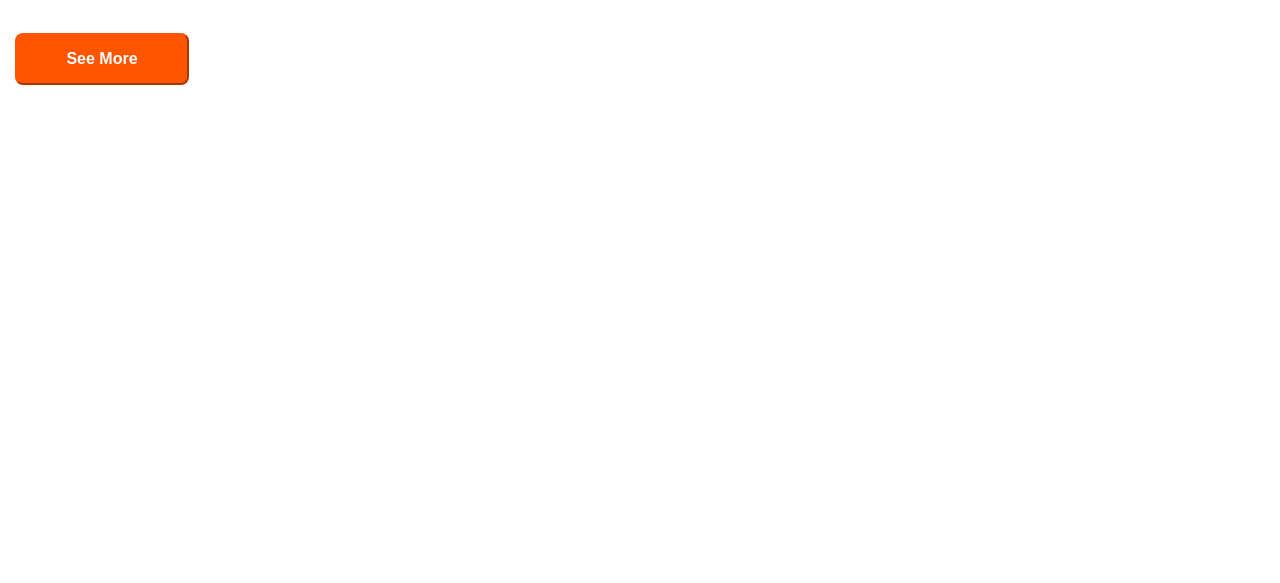
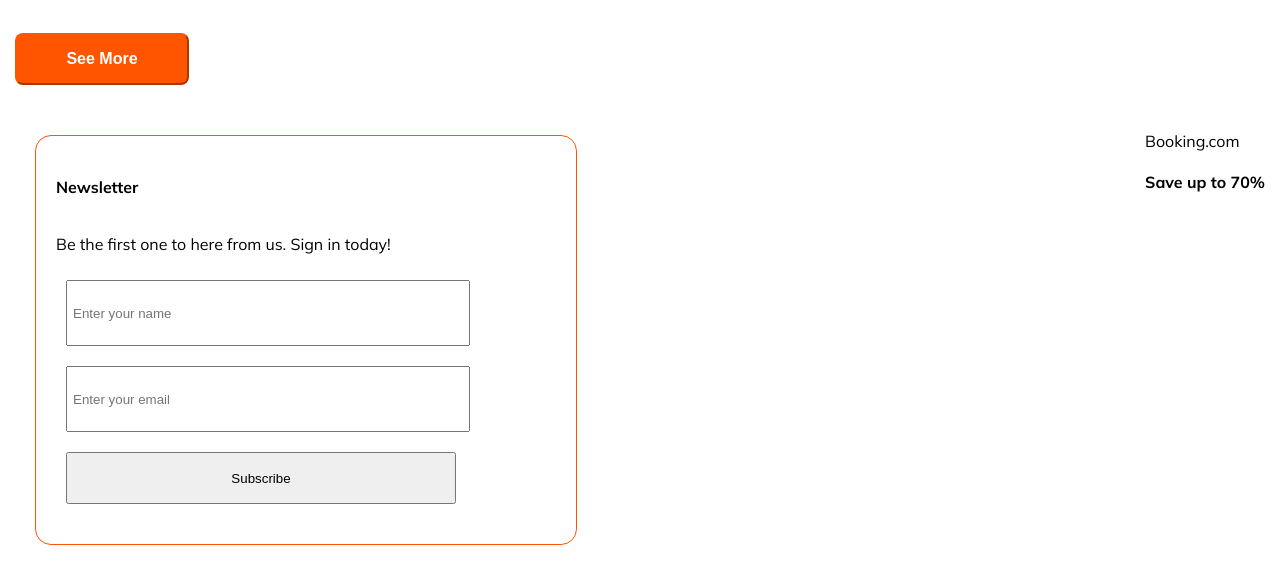
Before and after one commit to Jaheda20/assignment-2-final, a plain HTML site: page index.html in a window 1280 px wide. Shown: the part 5484-6067 px from the top of the page. Before the commit the page ends 5599 px from the top, so only its background shows below. Drawn offline with Linux system fonts and the light colour scheme.

Commit message:
newsletter section added

```diff
--- a/index.html
+++ b/index.html
@@ -199,7 +199,30 @@
     <iframe width="560" height="315" src="https://www.youtube.com/embed/Cn4G2lZ_g2I?si=Vu6P35AnAytts5Ib" title="YouTube video player" frameborder="0" allow="accelerometer; autoplay; clipboard-write; encrypted-media; gyroscope; picture-in-picture; web-share" allowfullscreen></iframe>
 </div>
 </div>
+</section>
 <!-- </section> -->
+
+<!-- Newsletter section -->
+<section class="newsletter">
+    <div class="Newsletter-info">
+        <div class="subscriber-detail">
+            <h4>Newsletter</h4>
+            <p>Be the first one to here from us. Sign in today!</p>
+            <form>
+                <input type="text" name="" id="name-box" placeholder="Enter your name">
+                <input type="email" name="" id="email-box" placeholder="Enter your email">
+                <button class="s-button">Subscribe</button>
+            </form>
+        </div>
+        <div class="offer-image">
+            <div class="big-offer">
+            <p>Booking.com</p>
+            <h4>Save up to 70%</h4>
+        </div>
+        </div>
+    </div>
+</section>
+
 
 </main>
 
--- a/style.css
+++ b/style.css
@@ -473,3 +473,30 @@ iframe{
     max-height: 620px;
 
 }
+.Newsletter-info{
+    width: 100%;
+    max-width: 1250px;
+    margin: 30px auto;
+    height: 450px;
+    display: flex;
+
+    justify-content: space-between;
+}
+
+.subscriber-detail{
+    width: 40%;
+    border-radius: 16px;
+    border: 1px solid #FF5400;
+    display: flex;
+
+    flex-direction: column;
+    padding: 20px;
+    margin: 20px;
+
+}
+#name-box, #email-box, .s-button{
+    width: 390px;
+    height: 52px;
+    padding: 5px;
+    margin: 10px;
+}
```
